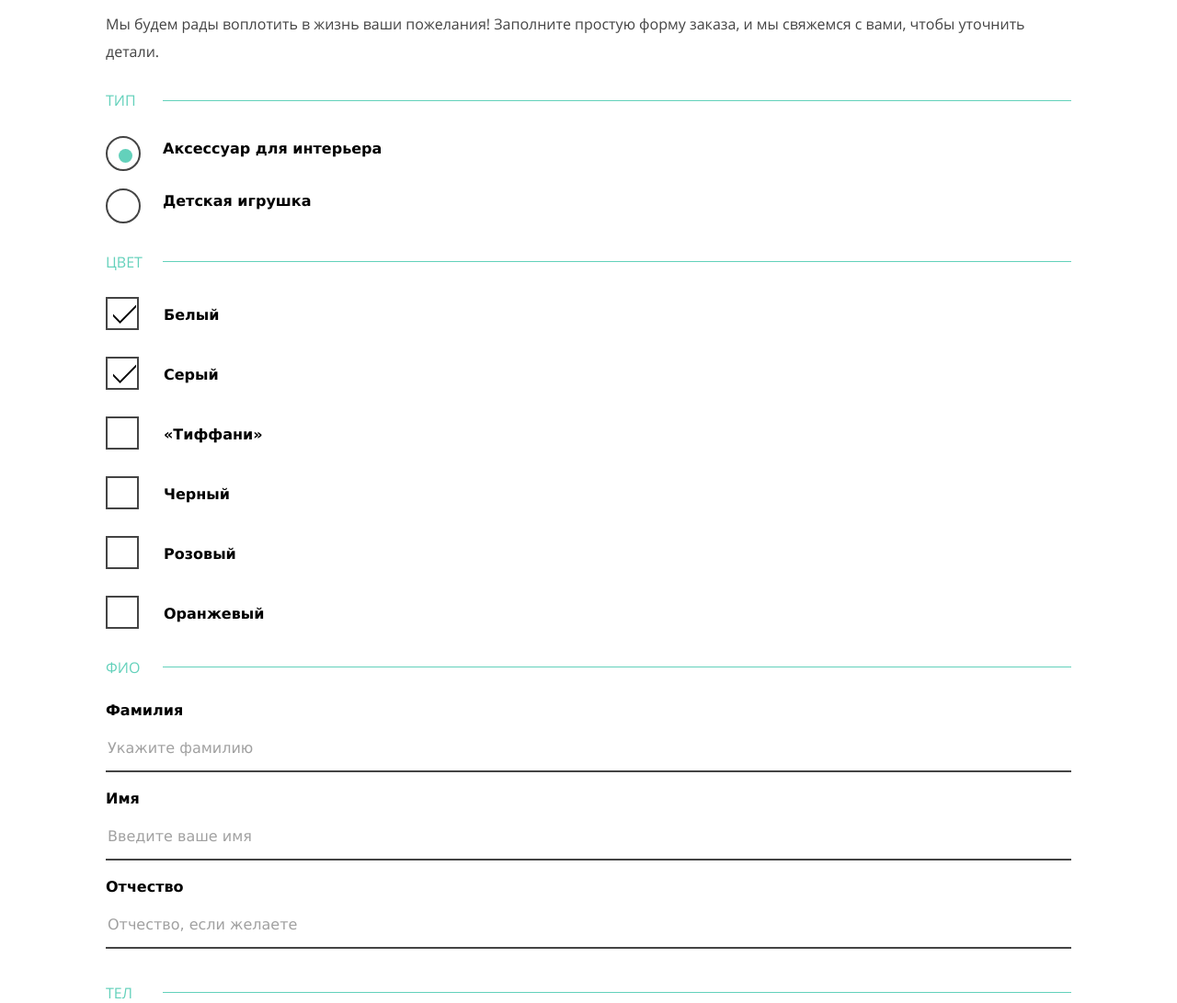
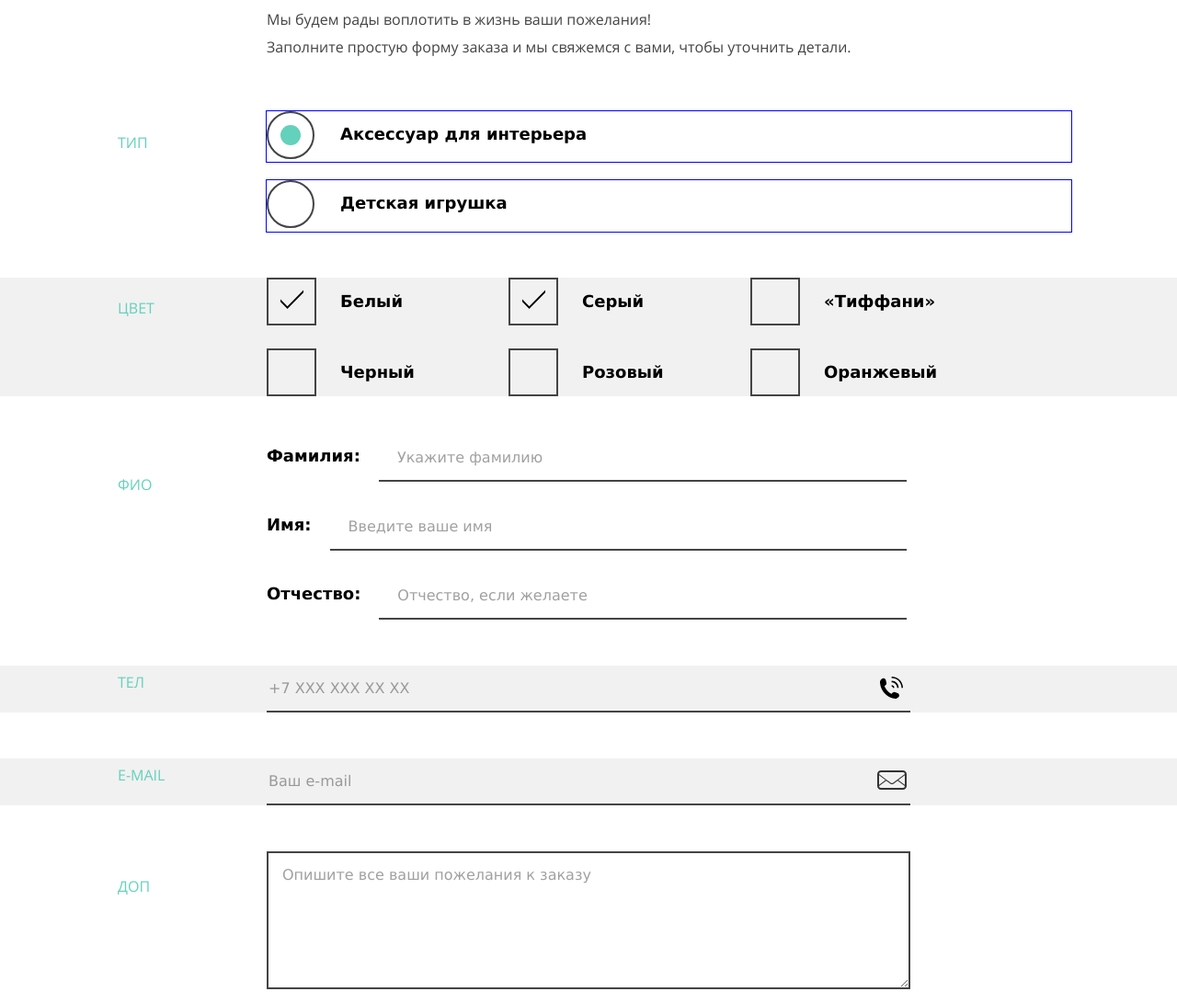
Before and after one commit to i-obr/33612-mishka, a website: page form.html in a window 1280 px wide. Shown: the part 460-1551 px from the top of the page at 92% size. Drawn offline with nearby package versions, Linux system fonts and the light colour scheme; files that its build step writes are made by us from their sources.

Commit message:
Форма адаптивна

```diff
--- a/form.html
+++ b/form.html
@@ -1,5 +1,5 @@
 <!DOCTYPE html>
-<html class="no-js lang="ru">
+<html class="no-js" lang="ru">
   <head>
     <meta charset="utf-8">
     <title>HTML Academy: Мишка</title>
@@ -54,14 +54,16 @@
     </header>
 
     <main class="page-content">
-      <h1 class="page-content__title">Вязание на заказ</h1>
+      <h1 class="page-content__title  page-content__title--inner">Вязание на заказ</h1>
 
       <div class="page-content__container">
-        <p class="page-content__description">Мы будем рады воплотить в жизнь ваши пожелания! Заполните простую форму заказа, и мы свяжемся с вами, чтобы уточнить детали.</p>
+        <p class="page-content__description">Мы будем рады воплотить в жизнь ваши пожелания! <span>Заполните простую форму заказа и мы свяжемся с вами, чтобы уточнить детали.</span></p>
+      </div>
 
       <form class="form-order" action="/echo" method="post">
         <fieldset class="form-order__field-group">
           <legend class="form-order__legend">Тип</legend>
+          <div class="form-order__container">
             <div class="form-radio">
               <input type="radio" name="type" id="accessory" checked>
               <label for="accessory">Аксессуар для интерьера</label>
@@ -70,10 +72,12 @@
               <input type="radio" name="type" id="toy">
               <label for="toy">Детская игрушка</label>
             </div>
+          </div>
         </fieldset>
 
-          <fieldset class="form-order__field-group">
+        <fieldset class="form-order__field-group  form-order__field-group--bg-gray">
           <legend class="form-order__legend">Цвет</legend>
+          <div class="form-order__container">
             <div class="form-checkbox">
               <input type="checkbox" name="color" id="white" checked>
               <label for="white">Белый</label>
@@ -103,51 +107,71 @@
               <input type="checkbox" name="color" id="orange">
               <label for="orange">Оранжевый</label>
             </div>
+          </div>
         </fieldset>
 
         <fieldset class="form-order__field-group">
           <legend class="form-order__legend">ФИО</legend>
-            <div class="form-text">
-              <label for="surname">Фамилия</label>
-              <input class="form-text__input" type="text" name="surname" id="surname" placeholder="Укажите фамилию" required>
+          <div class="form-order__container">
+            <div class="form-text  form-text--inline">
+              <label for="surname">Фамилия:</label>
+              <input class="form-text__input  form-text__input--width" type="text" name="surname" id="surname" placeholder="Укажите фамилию" required>
             </div>
-            <div class="form-text">
-              <label for="name">Имя</label>
-              <input class="form-text__input" type="text" name="name" id="name" placeholder="Введите ваше имя" required>
+            <div class="form-text  form-text--inline">
+              <label for="name">Имя:</label>
+              <input class="form-text__input  form-text__input--width  form-text__input--name" type="text" name="name" id="name" placeholder="Введите ваше имя" required>
             </div>
-            <div class="form-text">
-              <label for="patronymic">Отчество</label>
-              <input class="form-text__input" type="text" name="patronymic" id="patronymic" placeholder="Отчество, если желаете">
+            <div class="form-text  form-text--inline">
+              <label for="patronymic">Отчество:</label>
+              <input class="form-text__input  form-text__input--width" type="text" name="patronymic" id="patronymic" placeholder="Отчество, если желаете">
+            </div>
           </div>
         </fieldset>
 
-          <fieldset class="form-order__field-group  form-order__field-group--indent">
+        <fieldset class="form-order__field-group  form-order__field-group--bg-gray">
           <legend class="form-order__legend">Тел</legend>
+          <div class="form-order__container">
             <div class="form-text">
               <input class="form-text__input  form-text__input--phone" type="tel" name="tel" placeholder="+7 XXX XXX XX XX" required>
             </div>
+          </div>
         </fieldset>
 
-          <fieldset class="form-order__field-group  form-order__field-group--indent">
+        <fieldset class="form-order__field-group  form-order__field-group--bg-gray">
           <legend class="form-order__legend">E-mail</legend>
+          <div class="form-order__container">
             <div class="form-text">
               <input class="form-text__input  form-text__input--email" type="email" name="email" placeholder="Ваш e-mail" required>
+            </div>
           </div>
         </fieldset>
 
         <fieldset class="form-order__field-group">
           <legend class="form-order__legend">Доп</legend>
+          <div class="form-order__container">
             <div class="form-text">
               <textarea class="form-text__input  form-text__input--textarea" name="extra" cols="34" rows="8" placeholder="Опишите все ваши пожелания к заказу"></textarea>
             </div>
+          </div>
         </fieldset>
+        <div class="form-order__container">
           <button class="button  form-order__button" type="submit">Отправить заказ</button>
+          <small class="form-order__small-text">Все поля являются обязательными</small>
+        </div>
+
       </form>
-      </div>
     </main>
 
     <footer class="page-footer">
       <div class="page-footer__container">
+
+        <div class="page-footer__logo">
+          <a href="index.html">
+            <img src="img/logo-mobile.svg" width="86" height="35" alt="Mishka">
+            Mishka
+          </a>
+        </div>
+
         <ul class="social">
           <li><a class="social__link  social__link--inst" href="#">Instagram</a></li>
           <li><a class="social__link  social__link--fb" href="#">Facebook</a></li>
--- a/sass/base/scaffolding.scss
+++ b/sass/base/scaffolding.scss
@@ -69,6 +69,10 @@ label {
   color: $black;
 
   cursor: pointer;
+
+  @include respond-to("medium") {
+    font-size: ($font-size + 2);
+  }
 }
 
 input::-webkit-input-placeholder,
--- a/sass/blocks/form-checkbox.scss
+++ b/sass/blocks/form-checkbox.scss
@@ -2,7 +2,7 @@
   margin-bottom: 25px;
 
   &:last-child {
-    margin-bottom: 0;
+    margin-bottom: 0px;
   }
 
   input[type="checkbox"] {
@@ -13,8 +13,10 @@
     position: relative;
 
     display: inline-block;
-    padding: 11px;
+    line-height: 39px;
     padding-left: 63px;
+
+    vertical-align: top;
   }
 
   input[type="checkbox"] + label::before {
@@ -25,8 +27,8 @@
     left: 0;
 
     display: block;
-    width: 36px;
-    height: 36px;
+    width: 39px;
+    height: 39px;
 
     border: $border-button;
   }
@@ -45,3 +47,51 @@
     background: url("../img/icon-tick.svg") no-repeat center;
   }
 }
+
+@include respond-to("medium") {
+  .form-checkbox {
+    display: inline-block;
+    width: 46%;
+    margin-right: 33px;
+
+    vertical-align: top;
+
+    &:nth-child(even) {
+      margin-right: 0;
+    }
+
+    &:nth-child(n + 5) {
+      margin-bottom: 0;
+    }
+
+    input[type="checkbox"] + label {
+      padding-left: 80px;
+
+      line-height: 52px;
+    }
+
+    input[type="checkbox"] + label::before {
+      width: 54px;
+      height: 52px;
+    }
+
+    input[type="checkbox"]:checked + label::after {
+      top: 10px;
+      left: 15px;
+    }
+  }
+}
+
+@include respond-to("large") {
+  .form-checkbox {
+    width: 230px;
+
+    &:nth-child(even) {
+      margin-right: 33px;
+    }
+
+    &:nth-child(n + 4) {
+      margin-bottom: 0;
+    }
+  }
+}
--- a/sass/blocks/form-order.scss
+++ b/sass/blocks/form-order.scss
@@ -2,10 +2,12 @@
   margin-bottom: 60px;
 
   &__field-group {
+    @include container;
+    max-width: none;
     padding: 0;
-    margin: 0;
+    margin: 0 auto;
     padding-top: 30px;
-    margin-bottom: 30px;
+    margin-bottom: 35px;
 
     border: none;
     border-top: 1px solid;
@@ -13,6 +15,7 @@
 
     &--indent {
       padding-top: 10px;
+      margin-bottom: 45px;
     }
   }
 
@@ -29,8 +32,92 @@
   }
 
   &__button {
-    padding-left: 40px;
-    padding-right: 40px;
+    width: 81%;
     margin-top: 10px;
+    margin-left: 10%;
+  }
+
+  &__small-text {
+    display: none;
+
+    font-size: $font-size;
+    font-family: $font-open-sans;
   }
 }
+
+@include respond-to("medium") {
+  .form-order {
+
+    &__container {
+      @include container;
+      @include clearfix;
+
+      padding-left: 197px;
+
+      font-size: 0;
+    }
+
+    &__field-group {
+      position: relative;
+
+      width: 100%;
+      margin-bottom: 50px;
+      padding: 0;
+
+      border: none;
+
+      &--bg-gray {
+        background: $gray--light;
+
+      }
+    }
+
+    &__legend {
+      position: absolute;
+      top: 20%;
+      left: 7%;
+    }
+
+    &__button {
+      width: 230px;
+      float: left;
+      margin-left: -167px;
+    }
+
+    &__small-text {
+      display: block;
+      float: right;
+      width: 334px;
+      text-align: right;
+    }
+  }
+}
+
+@include respond-to("large") {
+  .form-order {
+
+    &__container {
+      padding-left: 205px;
+    }
+
+    &__field-group {
+
+      &--mod {
+        padding: 35px 0;
+      }
+    }
+
+    &__legend {
+      left: 10%;
+    }
+
+    &__button {
+      width: 230px;
+      margin-left: 0;
+    }
+
+    &__small-text {
+      margin-right: 175px;
+    }
+  }
+}
--- a/sass/blocks/form-radio.scss
+++ b/sass/blocks/form-radio.scss
@@ -1,8 +1,9 @@
 .form-radio {
-  margin-bottom: 30px;
+  margin-bottom: 20px;
+  padding: 5px 0;
 
   &:last-child {
-    margin-bottom: 15px;
+    margin-bottom: 0px;
   }
 
   input[type="radio"] {
@@ -15,7 +16,7 @@
     display: inline-block;
     padding-left: 62px;
 
-    vertical-align: middle;
+    vertical-align: top;
   }
 
   input[type="radio"] + label::before {
@@ -37,8 +38,8 @@
     content: "";
 
     position: absolute;
-    top: 9px;
-    left: 14px;
+    top: 7px;
+    left: 12px;
 
     display: block;
     width: 15px;
@@ -49,3 +50,49 @@
     background: $green;
   }
 }
+
+@include respond-to("medium") {
+  .form-radio {
+    margin-bottom: 15px;
+    outline: 1px solid red;
+
+    input[type="radio"] + label {
+      padding-top: 15px;
+      padding-bottom: 15px;
+      padding-left: 80px;
+    }
+
+    input[type="radio"] + label::before {
+      top: 0;
+      width: 52px;
+      height: 52px;
+    }
+
+    input[type="radio"]:checked + label::after {
+      top: 15px;
+      left: 15px;
+
+      width: 22px;
+      height: 22px;
+    }
+  }
+}
+
+@include respond-to("large") {
+  .form-radio {
+    margin-bottom: 20px;
+    outline: 1px solid blue;
+
+    input[type="radio"] + label {
+      padding-top: 10px;
+    }
+
+    input[type="radio"] + label::before {
+      top: -5px;
+    }
+
+    input[type="radio"]:checked + label::after {
+      top: 10px;
+    }
+  }
+}
--- a/sass/blocks/form-text.scss
+++ b/sass/blocks/form-text.scss
@@ -2,19 +2,22 @@
   margin-bottom: 20px;
 
   &:last-child {
-    margin-bottom: 10px;
+    margin-bottom: 0px;
   }
 
   label {
+    padding-top: 5px;
+    padding-bottom: 4px;
     display: block;
-    margin-bottom: 7px;
   }
 
   &__input {
-    box-sizing: border-box;
     width: 100%;
     padding-top: 15px;
     padding-bottom: 15px;
+
+    font-size: $font-size;
+    background: transparent;
 
     border:none;
     border-bottom: 2px solid $gray--darken;
@@ -37,3 +40,57 @@
     }
   }
 }
+
+@include respond-to("medium") {
+  .form-text {
+    width: 500px;
+    font-size: 0;
+    margin-bottom: 32px;
+
+    &--inline {
+
+      label {
+        display: inline-block;
+        padding-right: 20px;
+        width: auto;
+
+        vertical-align: middle;
+      }
+    }
+
+    &__input {
+
+      &--width {
+        display: inline-block;
+        width: 75.1%;
+        padding-top: 5px;
+        padding-left: 20px;
+
+        font-size: ($font-size + 2);
+
+        vertical-align: top;
+      }
+
+
+      &--name {
+        width: 85.6%;
+      }
+    }
+  }
+}
+
+@include respond-to("large") {
+  .form-text {
+    width: 700px;
+
+    &__input {
+      &--width {
+        width: 574px;
+      }
+
+      &--name {
+        width: 627px;
+      }
+    }
+  }
+}
--- a/sass/blocks/page-content.scss
+++ b/sass/blocks/page-content.scss
@@ -9,6 +9,12 @@
     text-align: center;
 
     background: $gray--light;
+
+    &--inner {
+      padding-top: 75px;
+      padding-bottom: 85px;
+      margin-bottom: 25px;
+    }
   }
 
   &__container {
@@ -19,7 +25,7 @@
 
   &__description {
     margin: 0;
-    margin-bottom: 30px;
+    margin-bottom: 25px;
   }
 }
 
@@ -34,6 +40,21 @@
       padding-top: 90px;
       padding-bottom: 85px;
       margin-bottom: 80px;
+
+      &--inner {
+        margin-bottom: 70px;
+      }
+    }
+
+    &__description {
+      margin-bottom: 55px;
+
+      span {
+        width: 100%;
+        display: inline-block;
+
+        vertical-align: baseline;
+      }
     }
   }
 }
@@ -44,6 +65,14 @@
     &__title {
       padding-bottom: 105px;
       margin-bottom: 130px;
+
+      &--inner {
+        margin-bottom: 125px;
+      }
+    }
+
+    &__description {
+      padding-left: 175px;
     }
   }
 }
```
Also changed, not shown: catalog.html (+5 -3 lines). Lines whose indentation alone changed are shown as unchanged.
